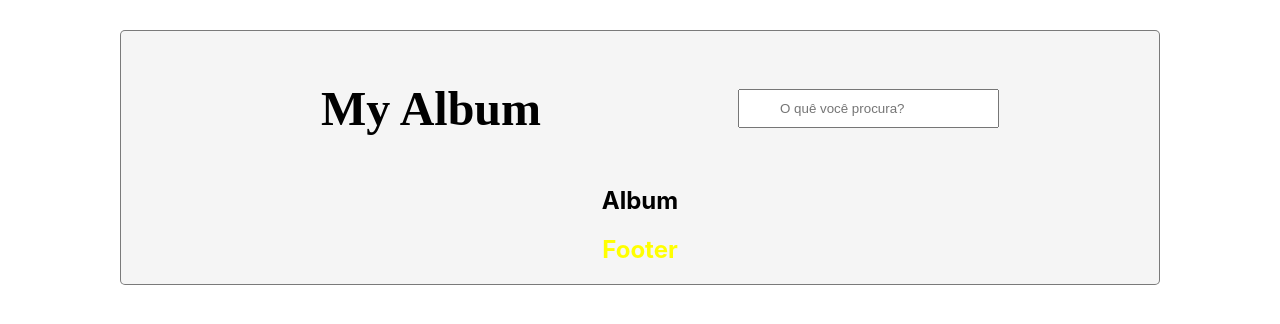
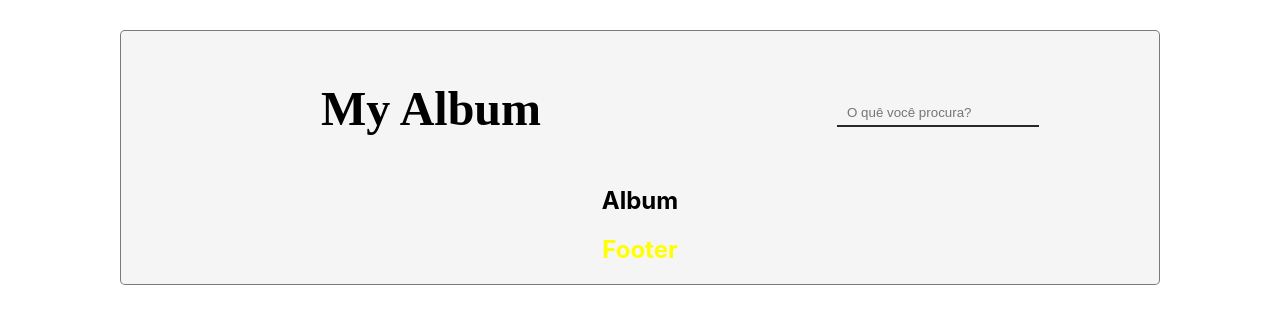
Before and after one commit to Gustavo-mts/gallery, a React (Create React App) app: page / in a window 1280 px wide. Shown: the top 324 px of the page. Built offline with nearby package versions, Linux system fonts and the light colour scheme; a web font is replaced by a local one.

Commit message:
header input

```diff
--- a/src/Components/partials/Header/styled.scss
+++ b/src/Components/partials/Header/styled.scss
@@ -11,5 +11,23 @@
         .header--title h1 {
             font-family: 'Praise', cursive;
         }
+
+        .header--search {
+            padding: 0;
+            border-bottom: 2px solid rgb(41, 39, 39);
+            display: flex;
+            justify-content: left;
+            align-items: flex-start;
+
+            input {
+                background: transparent;
+                border: none;
+                padding: 15px 15px 5px 10px;
+
+                &:focus {
+                    outline: none;
+                }
+            }
+        }
     }
 }
```
